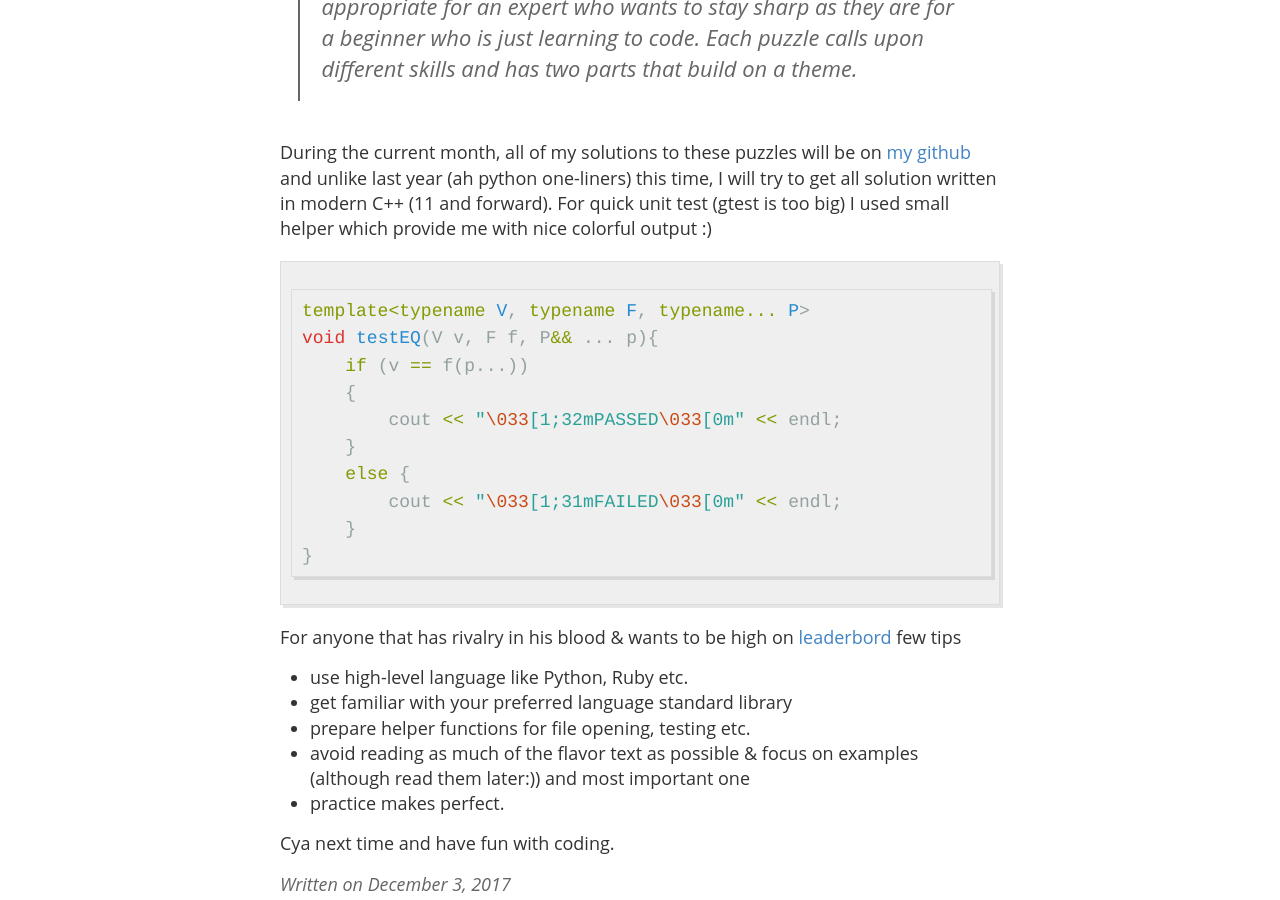
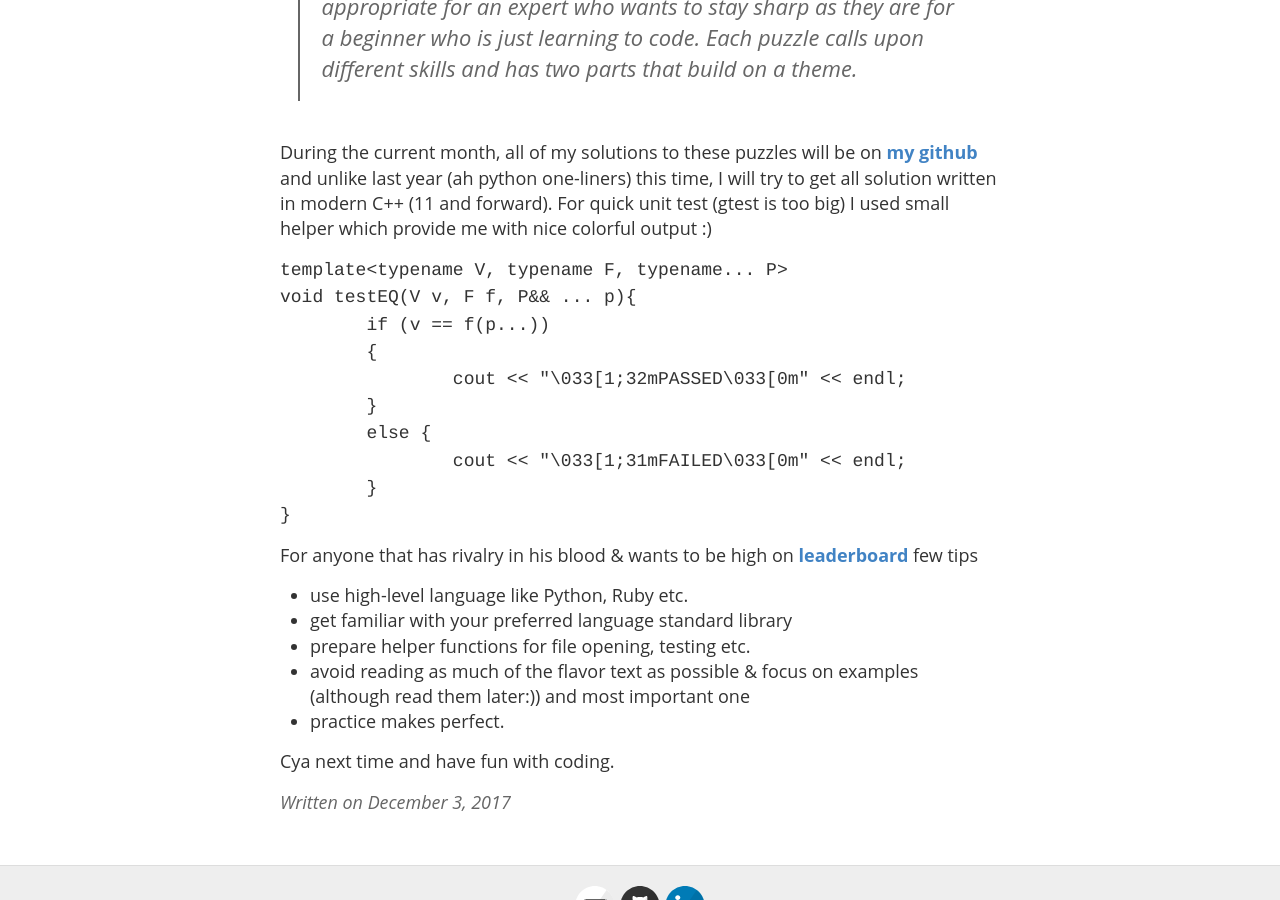
Before and after one commit to michalglen/michalglen.github.io, a Jekyll site: the page built from _posts/2017-12-03-Advent-of-Code.md, in a window 1280 px wide and 900 px high, scrolled down 826 px. Built offline with Jekyll 4.4.1, drawn with Linux system fonts in a browser that asks for light colours.

Commit message:
post fixes

````diff
--- a/_posts/2017-12-03-Advent-of-Code.md
+++ b/_posts/2017-12-03-Advent-of-Code.md
@@ -10,28 +10,28 @@
 
 Once again we are in this magic holiday season.
 Aroma of cakes and Christmas tree is right around the corner. For geeks like me its time to roll up their sleeves and dive deep into algorithms & competition.
-For those that are not aware new [Advent of Code](https://adventofcode.com/) just started!.
-Follow by its [reddit](https://www.reddit.com/r/adventofcode/) description:
+For those that are not aware new [**Advent of Code**](https://adventofcode.com/) just started!.
+Follow by its [**reddit**](https://www.reddit.com/r/adventofcode/) description:
 >Advent of Code is a series of small programming puzzles for a variety of skill levels.
 >They are self-contained and are just as appropriate for an expert who wants to stay sharp as they are for a beginner who is just learning to code.
 >Each puzzle calls upon different skills and has two parts that build on a theme.
 
-During the current month, all of my solutions to these puzzles will be on [my github](https://github.com/michalglen/AoC_2017)
+During the current month, all of my solutions to these puzzles will be on [**my github**](https://github.com/michalglen/AoC_2017)
 and unlike last year (ah python one-liners) this time, I will try to get all solution written in modern C++ (11 and forward).
 For quick unit test (gtest is too big) I used small helper which provide me with nice colorful output :)
-```c++
+```C++
 template<typename V, typename F, typename... P>
 void testEQ(V v, F f, P&& ... p){
-    if (v == f(p...))
-    {
-        cout << "\033[1;32mPASSED\033[0m" << endl;
-    }
-    else {
-        cout << "\033[1;31mFAILED\033[0m" << endl;
-    }
+	if (v == f(p...))
+	{
+		cout << "\033[1;32mPASSED\033[0m" << endl;
+	}
+	else {
+		cout << "\033[1;31mFAILED\033[0m" << endl;
+	}
 }
 ```
-For anyone that has rivalry in his blood & wants to be high on [leaderbord](https://adventofcode.com/2017/leaderboard) few tips
+For anyone that has rivalry in his blood & wants to be high on [**leaderboard**](https://adventofcode.com/2017/leaderboard) few tips
 * use high-level language like Python, Ruby etc.
 * get familiar with your preferred language standard library
 * prepare helper functions for file opening, testing etc.
````
Also changed, not shown: about.md (+2 -2 lines).
